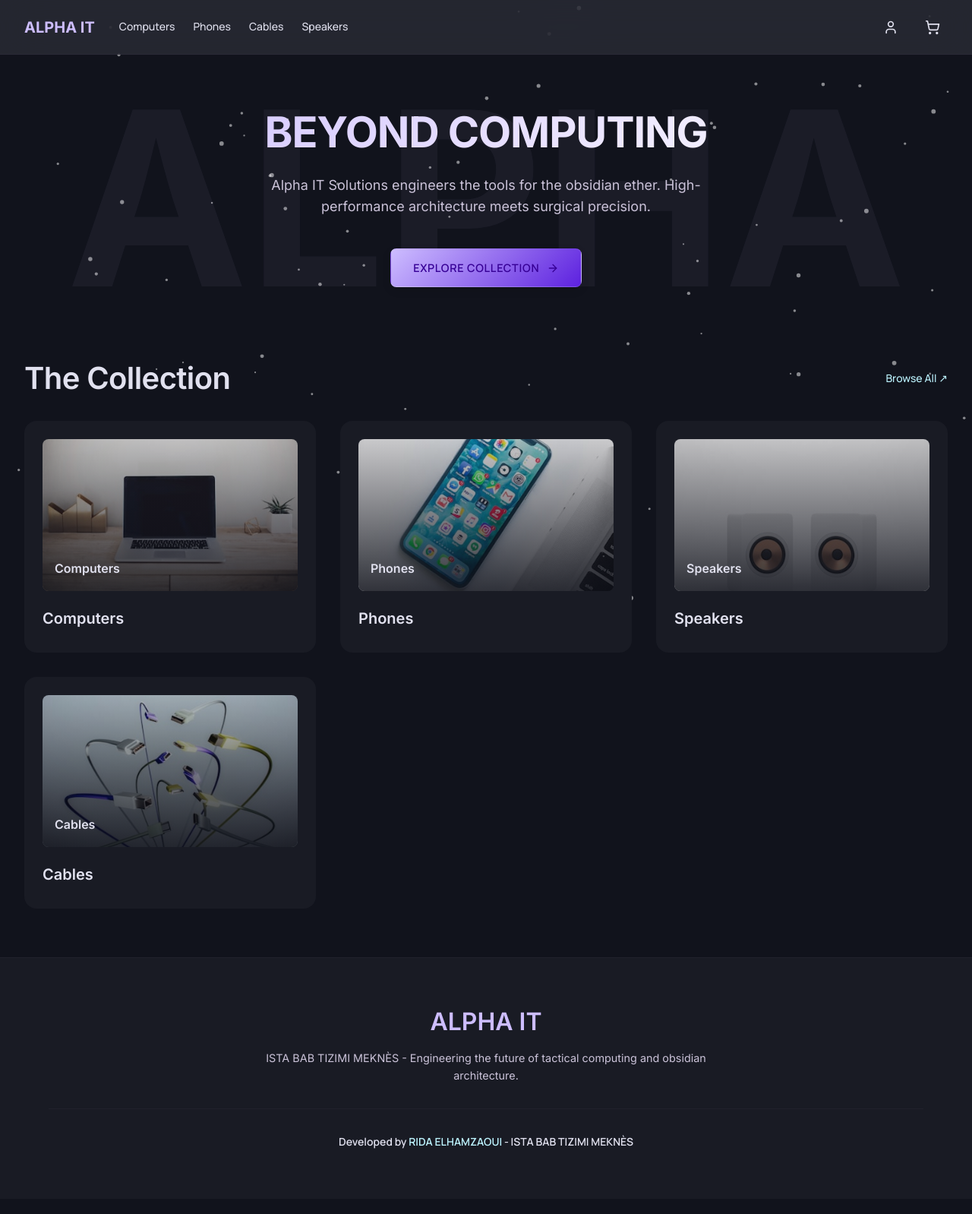
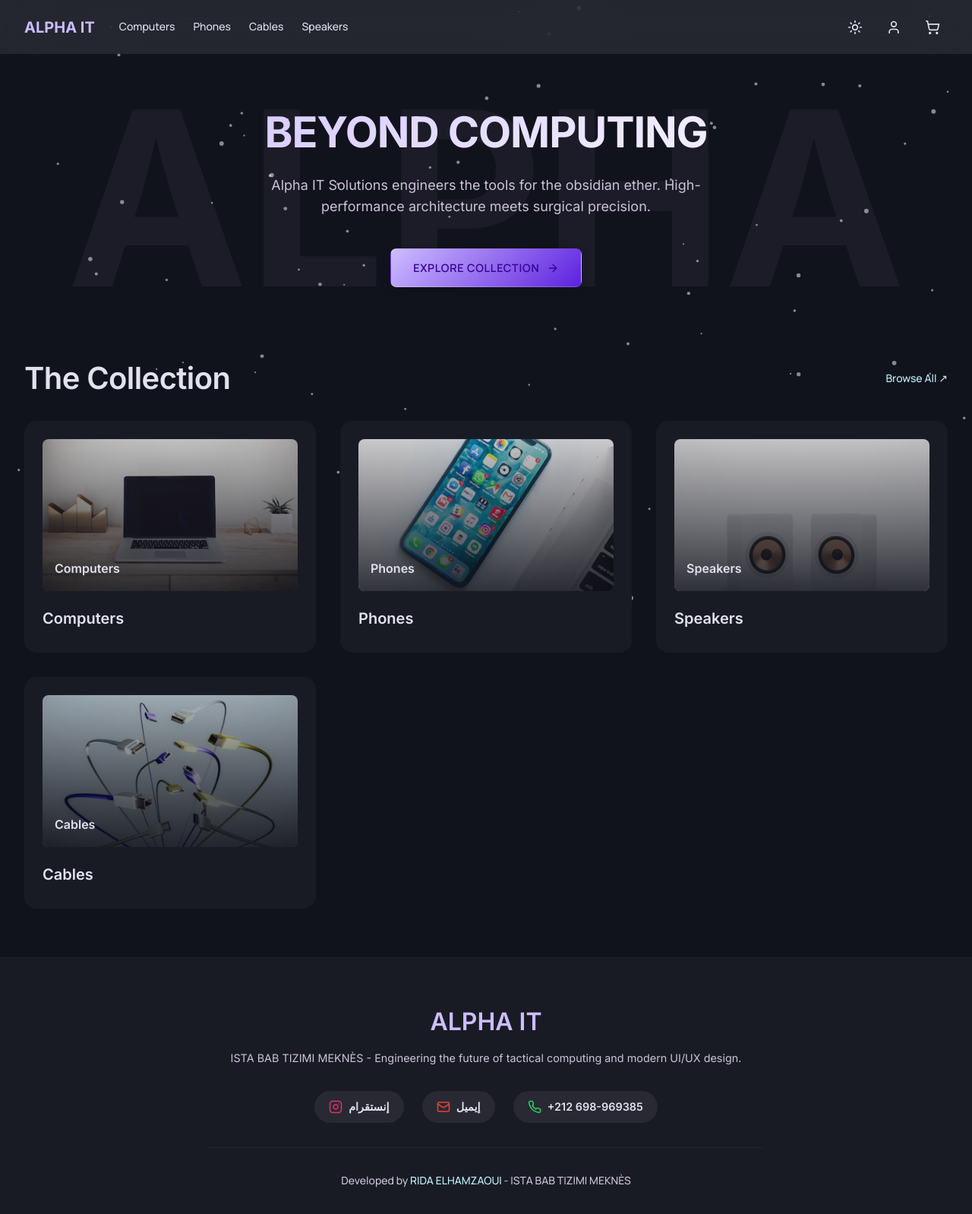
Before and after one commit to achrafachemlal14-wq/Wolf-IT-Solution, a React (Vite) app: page / in a window 1280 px wide. Shown: the whole page at 76% size. Built offline with nearby package versions, Linux system fonts and the light colour scheme.

Commit message:
Add files via upload

```diff
--- a/src/components/Footer.jsx
+++ b/src/components/Footer.jsx
@@ -1,21 +1,49 @@
+import { Instagram, Mail, Phone } from 'lucide-react';
+
 export default function Footer() {
   return (
     <footer className="surface-level-1" style={{
-      padding: '4rem 2rem',
+      padding: '4rem 2rem 2rem 2rem',
       marginTop: 'auto',
       borderTop: '1px solid rgba(73, 68, 86, 0.15)',
       textAlign: 'center'
     }}>
-      <div className="container">
+      <div className="container" style={{ maxWidth: '800px', margin: '0 auto' }}>
         <h2 className="text-display-sm" style={{ marginBottom: '1rem', color: 'var(--color-primary)' }}>ALPHA IT</h2>
-        <p className="text-body-lg" style={{ color: 'var(--color-on-surface-variant)', fontSize: '0.9rem', maxWidth: '600px', margin: '0 auto 2rem auto' }}>
-          ISTA BAB TIZIMI MEKNÈS - Engineering the future of tactical computing and obsidian architecture.
+        <p className="text-body-lg" style={{ color: 'var(--color-on-surface-variant)', fontSize: '0.9rem', marginBottom: '2rem' }}>
+          ISTA BAB TIZIMI MEKNÈS - Engineering the future of tactical computing and modern UI/UX design.
         </p>
+
+        {/* Contact Links */}
+        <div style={{ display: 'flex', justifyContent: 'center', gap: '1.5rem', marginBottom: '2rem', flexWrap: 'wrap' }}>
+          <a href="https://www.instagram.com/aws_olf?igsh=MXhuMnp3NXJkb3Q2dA%3D%3D&utm_source=qr" target="_blank" rel="noopener noreferrer" style={{ display: 'flex', alignItems: 'center', gap: '0.5rem', color: 'var(--color-on-surface)', background: 'var(--color-surface-container-high)', padding: '0.6rem 1.2rem', borderRadius: '2rem', transition: 'all 0.3s', textDecoration: 'none' }} className="footer-link">
+            <Instagram size={18} color="#E1306C" />
+            <span style={{ fontSize: '0.9rem', fontWeight: 600 }}>إنستقرام</span>
+          </a>
+          <a href="mailto:Achrafachemlal14@gmail.com" style={{ display: 'flex', alignItems: 'center', gap: '0.5rem', color: 'var(--color-on-surface)', background: 'var(--color-surface-container-high)', padding: '0.6rem 1.2rem', borderRadius: '2rem', transition: 'all 0.3s', textDecoration: 'none' }} className="footer-link">
+            <Mail size={18} color="#EA4335" />
+            <span style={{ fontSize: '0.9rem', fontWeight: 600 }}>إيميل</span>
+          </a>
+          <a href="https://wa.me/212698969385" target="_blank" rel="noopener noreferrer" style={{ display: 'flex', alignItems: 'center', gap: '0.5rem', color: 'var(--color-on-surface)', background: 'var(--color-surface-container-high)', padding: '0.6rem 1.2rem', borderRadius: '2rem', transition: 'all 0.3s', textDecoration: 'none' }} className="footer-link">
+            <Phone size={18} color="#25D366" />
+            <span style={{ fontSize: '0.9rem', fontWeight: 600 }}>+212 698-969385</span>
+          </a>
+        </div>
+
         <div style={{ height: '1px', background: 'rgba(73, 68, 86, 0.15)', margin: '2rem 0' }}></div>
-        <p className="text-label-md" style={{ fontWeight: 600 }}>
+
+        <p className="text-label-md" style={{ color: 'var(--color-on-surface-variant)', fontWeight: 500 }}>
           Developed by <span style={{ color: 'var(--color-secondary)' }}>RIDA ELHAMZAOUI</span> - ISTA BAB TIZIMI MEKNÈS
         </p>
       </div>
+
+      <style>{`
+        .footer-link:hover {
+          transform: translateY(-3px);
+          box-shadow: 0 4px 15px rgba(0,0,0,0.1);
+          background: var(--color-surface-container-highest) !important;
+        }
+      `}</style>
     </footer>
   );
 }
--- a/src/components/Navbar.jsx
+++ b/src/components/Navbar.jsx
@@ -1,22 +1,43 @@
 import { Link, useNavigate } from 'react-router-dom';
-import { ShoppingCart, User, Menu } from 'lucide-react';
-import { useState } from 'react';
+import { ShoppingCart, User, Menu, Sun, Moon } from 'lucide-react';
+import { useState, useEffect } from 'react';
 
 export default function Navbar() {
   const navigate = useNavigate();
   const [isOpen, setIsOpen] = useState(false);
+  const [isLightMode, setIsLightMode] = useState(false);
+  const [userProfile, setUserProfile] = useState(null);
+
+  useEffect(() => {
+    // Check local storage for user
+    const checkUser = () => {
+      const saved = localStorage.getItem('userProfile');
+      if (saved) setUserProfile(JSON.parse(saved));
+    };
+    checkUser();
+
+    // Listen for custom event from Settings.jsx to update navbar instantly
+    window.addEventListener('profileUpdated', checkUser);
+
+    return () => window.removeEventListener('profileUpdated', checkUser);
+  }, []);
+
+  const toggleTheme = () => {
+    const nextMode = !isLightMode;
+    setIsLightMode(nextMode);
+    document.body.classList.toggle('light-mode', nextMode);
+  };
 
   return (
     <nav className="glass-overlay" style={{
       position: 'fixed', top: 0, left: 0, right: 0, zIndex: 50,
-      padding: '1rem 2rem', display: 'flex', alignItems: 'center', justifyContent: 'space-between',
-      borderBottom: '1px solid rgba(73, 68, 86, 0.15)'
+      padding: '1rem 2rem', display: 'flex', alignItems: 'center', justifyContent: 'space-between'
     }}>
       <div style={{ display: 'flex', alignItems: 'center', gap: '2rem' }}>
-        <Link to="/" style={{ display: 'flex', alignItems: 'center', gap: '0.5rem', fontWeight: 700, fontSize: '1.25rem', color: '#cdbdff' }}>
+        <Link to="/" style={{ display: 'flex', alignItems: 'center', gap: '0.5rem', fontWeight: 700, fontSize: '1.25rem', color: 'var(--color-primary)' }}>
           ALPHA IT
         </Link>
-        <div style={{ display: 'flex', gap: '1.5rem', display: window.innerWidth > 768 ? 'flex' : 'none' }}>
+        <div style={{ display: window.innerWidth > 768 ? 'flex' : 'none', gap: '1.5rem' }}>
            <Link to="/computers" className="text-label-md" style={{ color: 'var(--color-on-surface)' }}>Computers</Link>
            <Link to="/phones" className="text-label-md" style={{ color: 'var(--color-on-surface)' }}>Phones</Link>
            <Link to="/cables" className="text-label-md" style={{ color: 'var(--color-on-surface)' }}>Cables</Link>
@@ -24,24 +45,44 @@ export default function Navbar() {
         </div>
       </div>
 
-      <div style={{ display: 'flex', alignItems: 'center', gap: '1rem' }}>
-        <button onClick={() => navigate('/login')} className="btn-icon transparent">
-          <User size={20} />
+      <div style={{ display: 'flex', alignItems: 'center', gap: '0.75rem' }}>
+        {/* Dark / Light Toggle */}
+        <button onClick={toggleTheme} className="btn-icon transparent">
+          {isLightMode ? <Moon size={20} color="var(--color-on-surface)" /> : <Sun size={20} color="var(--color-on-surface)" />}
         </button>
+
+        {/* Profile / Login */}
+        {userProfile ? (
+          <button onClick={() => navigate('/settings')} className="btn-icon transparent" style={{ display: 'flex', alignItems: 'center', gap: '0.5rem', padding: '0.4rem 0.8rem', borderRadius: '2rem', border: '1px solid var(--color-primary)', background: 'rgba(100,50,200,0.1)' }}>
+            {userProfile.avatar ? (
+                <img src={userProfile.avatar} alt="Avatar" style={{ width:'24px', height:'24px', borderRadius:'50%', objectFit:'cover' }} />
+            ) : (
+                <User size={20} color="var(--color-primary)" />
+            )}
+            <span className="text-label-sm" style={{ fontWeight: 700, color: 'var(--color-on-surface)' }}>
+               {userProfile.name ? userProfile.name.split(' ')[0] : 'أنا'}
+            </span>
+          </button>
+        ) : (
+          <button onClick={() => navigate('/login')} className="btn-icon transparent">
+            <User size={20} color="var(--color-on-surface)" />
+          </button>
+        )}
+
         <button onClick={() => navigate('/cart')} className="btn-icon transparent">
-          <ShoppingCart size={20} />
+          <ShoppingCart size={20} color="var(--color-on-surface)" />
         </button>
         <button className="btn-icon transparent" style={{ display: window.innerWidth <= 768 ? 'block' : 'none' }} onClick={() => setIsOpen(!isOpen)}>
-          <Menu size={20} />
+          <Menu size={20} color="var(--color-on-surface)" />
         </button>
       </div>
 
       {isOpen && (
         <div className="surface-level-2" style={{ position: 'absolute', top: '100%', left: 0, width: '100%', padding: '1rem', display: 'flex', flexDirection: 'column', gap: '1rem' }}>
-           <Link to="/computers" onClick={() => setIsOpen(false)}>Computers</Link>
-           <Link to="/phones" onClick={() => setIsOpen(false)}>Phones</Link>
-           <Link to="/cables" onClick={() => setIsOpen(false)}>Cables</Link>
-           <Link to="/speakers" onClick={() => setIsOpen(false)}>Speakers</Link>
+           <Link to="/computers" onClick={() => setIsOpen(false)} style={{ color: 'var(--color-on-surface)' }}>Computers</Link>
+           <Link to="/phones" onClick={() => setIsOpen(false)} style={{ color: 'var(--color-on-surface)' }}>Phones</Link>
+           <Link to="/cables" onClick={() => setIsOpen(false)} style={{ color: 'var(--color-on-surface)' }}>Cables</Link>
+           <Link to="/speakers" onClick={() => setIsOpen(false)} style={{ color: 'var(--color-on-surface)' }}>Speakers</Link>
         </div>
       )}
     </nav>
--- a/src/components/ParticleBackground.jsx
+++ b/src/components/ParticleBackground.jsx
@@ -35,8 +35,8 @@ export default function ParticleBackground() {
         this.density = (Math.random() * 30) + 1;
       }
 
-      draw() {
-        ctx.fillStyle = 'rgba(255, 255, 255, 0.5)';
+      draw(isLightMode) {
+        ctx.fillStyle = isLightMode ? 'rgba(0, 0, 0, 0.4)' : 'rgba(255, 255, 255, 0.5)';
         ctx.beginPath();
         ctx.arc(this.x, this.y, this.size, 0, Math.PI * 2);
         ctx.closePath();
@@ -79,8 +79,9 @@ export default function ParticleBackground() {
 
     const animate = () => {
       ctx.clearRect(0, 0, canvas.width, canvas.height);
+      const isLightMode = document.body.classList.contains('light-mode');
       for (let i = 0; i < particles.length; i++) {
-        particles[i].draw();
+        particles[i].draw(isLightMode);
         particles[i].update();
       }
       animationFrameId = requestAnimationFrame(animate);
```
